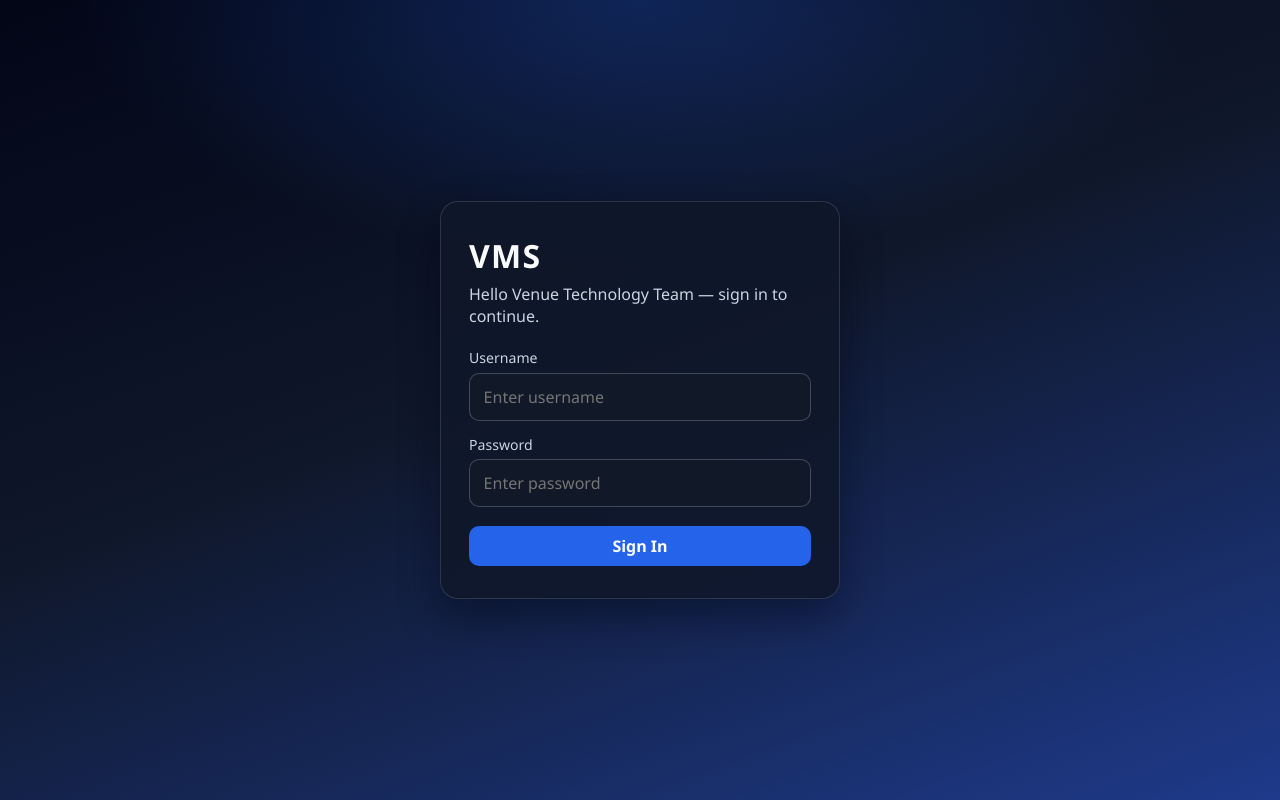
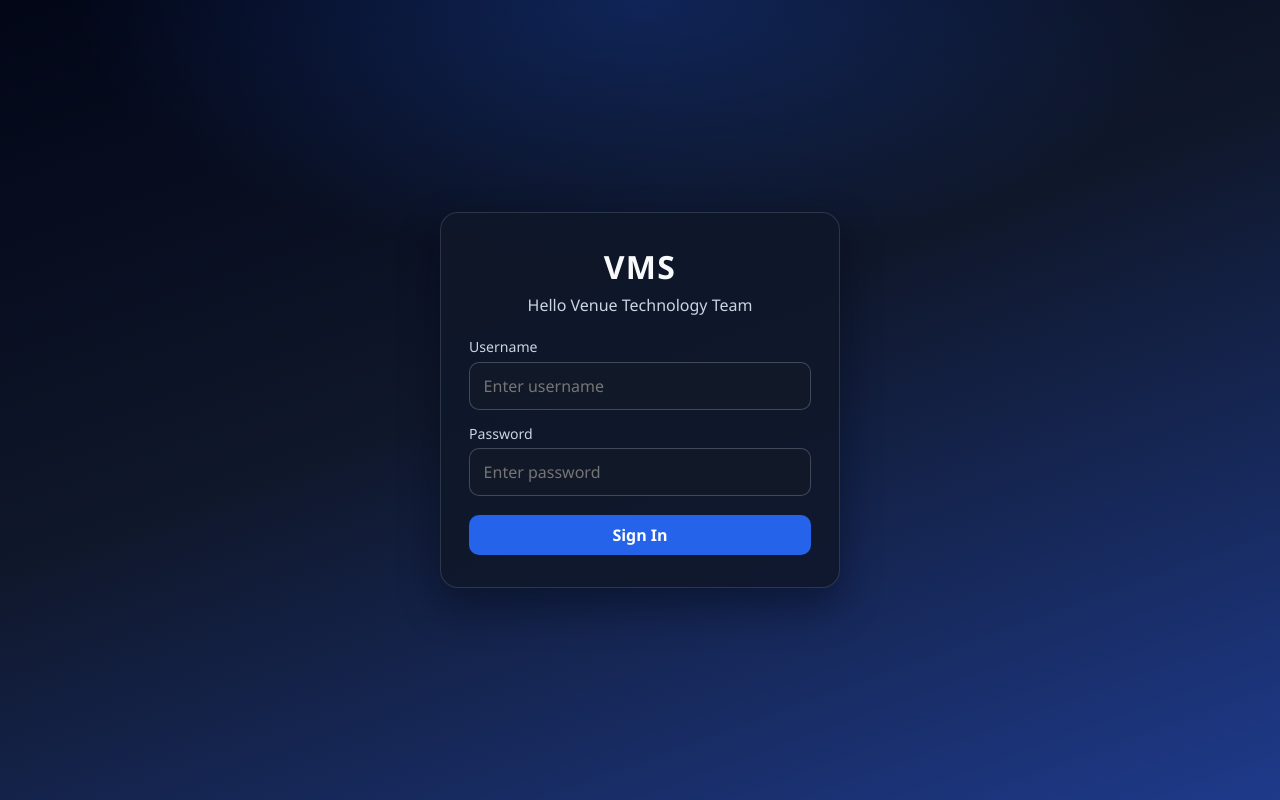
Before and after one commit to ramakanthdevineni/event, a React (Vite) app in the folder web/: page /login in a window 1280 px wide. Built offline with nearby package versions, Linux system fonts and the light colour scheme; no server answers.

Commit message:
UI changes on user view

```diff
--- a/web/src/App.tsx
+++ b/web/src/App.tsx
@@ -40,7 +40,8 @@ export default function App() {
           </RequireAuth>
         }
       >
-        <Route path="/dashboard" element={<DashboardPage />} />
+        <Route path="/home" element={<DashboardPage />} />
+        <Route path="/dashboard" element={<Navigate to="/home" replace />} />
         <Route path="/users" element={<UsersPage />} />
         <Route path="/users/add" element={<AddUserPage />} />
         <Route path="/admin" element={<AdminPage />} />
--- a/web/src/pages/ChangePasswordPage.tsx
+++ b/web/src/pages/ChangePasswordPage.tsx
@@ -20,7 +20,7 @@ export function ChangePasswordPage() {
     try {
       const data = await api.post<{ homePath: string }>('/api/change-password', { password, confirmPassword })
       await refresh()
-      navigate(data.homePath || '/dashboard', { replace: true })
+      navigate(data.homePath || '/home', { replace: true })
     } catch (err) {
       setError(err instanceof ApiError ? err.message : 'Unable to update password')
     }
--- a/web/src/pages/DashboardPage.tsx
+++ b/web/src/pages/DashboardPage.tsx
@@ -6,7 +6,15 @@ export function DashboardPage() {
   return (
     <div className="card">
       <h1 style={{ margin: '0 0 0.5rem' }}>Welcome, {me.firstName}</h1>
-      <p className="muted" style={{ margin: 0 }}>Your username is {me.username}.</p>
+      <p className="muted" style={{ margin: 0 }}>
+        {me.lastLoginAt ? `Last login: ${formatWhen(me.lastLoginAt)}` : 'No previous login recorded.'}
+      </p>
     </div>
   )
 }
+
+function formatWhen(iso: string) {
+  const d = new Date(iso)
+  if (Number.isNaN(d.getTime())) return iso
+  return d.toLocaleString()
+}
--- a/web/src/pages/LoginPage.tsx
+++ b/web/src/pages/LoginPage.tsx
@@ -34,8 +34,10 @@ export function LoginPage() {
   return (
     <div className="login-page">
       <main className="login-card">
-        <h1>VMS</h1>
-        <p>Hello Venue Technology Team — sign in to continue.</p>
+        <div className="login-card-header">
+          <h1>VMS</h1>
+          <p>Hello Venue Technology Team</p>
+        </div>
         <form onSubmit={onSubmit}>
           <div className="field">
             <label htmlFor="username">Username</label>
--- a/web/src/styles.css
+++ b/web/src/styles.css
@@ -340,9 +340,23 @@ table.data th {
   box-shadow: 0 18px 40px rgba(2, 6, 23, 0.45);
 }
 
+.login-card-header {
+  text-align: center;
+  margin-bottom: 1.35rem;
+}
+
 .login-card h1 {
   margin: 0 0 0.35rem;
   letter-spacing: 0.04em;
+}
+
+.login-card-header p {
+  margin: 0;
+  color: var(--muted);
+}
+
+.login-card form {
+  text-align: left;
 }
 
 .login-card p {
--- a/web/src/types.ts
+++ b/web/src/types.ts
@@ -11,6 +11,7 @@ export type Me = {
   mustChangePassword: boolean
   homePath: string
   nav: NavItem[]
+  lastLoginAt?: string
 }
 
 export type UserRow = {
```
Also changed, not shown: 2 other files (tests, documents, lock files or other folders).
